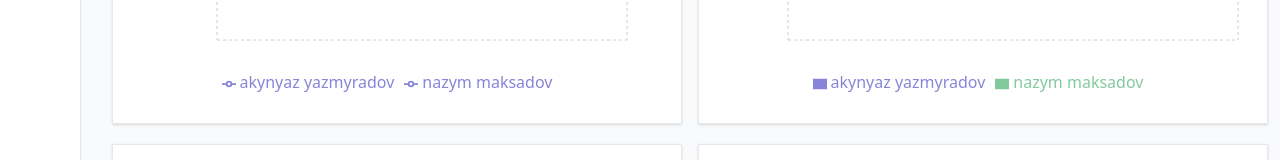
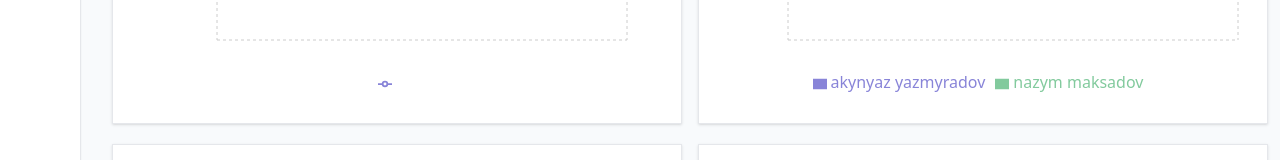
Before and after one commit to Selimmyrat/dashboard, a React (Vite) app: page / in a window 1280 px wide. Shown: the part 395-555 px from the top of the page. Built offline with nearby package versions, Linux system fonts and the light colour scheme; no server answers.

Commit message:
dashboard

```diff
--- a/src/pages/dashboard/index.jsx
+++ b/src/pages/dashboard/index.jsx
@@ -38,24 +38,27 @@ export default function Dashboard() {
             obj[sprint] = [];
           }
           obj[sprint].push(sprints);
-
           const sprintChartData = [];
           Object.entries(obj).map(([key, value]) => {
             const chartObj = {};
             chartObj.sprint = key;
             value.map((item) => {
-              const member = item.team_member;
-              chartObj[member] = item.closed_points;
-              chartObj.fwl_number = item.fwl_number;
+              const members = item.content.sprint.contributors;
+              const membersClosedPts = {};
+              Object.entries(members).map(([k, val]) => {
+                membersClosedPts[k] = val.closed_pts;
+              });
+              chartObj.fwl_number = item.fwl;
+              chartObj.members = membersClosedPts
             });
             sprintChartData.push(chartObj);
-          })
+          });
           setTest(sprintChartData);
+          console.log(sprintChartData);
         });
-        // console.log("new", obj);
       });
-    }, []);
-    console.log(test)
+  }, []);
+  console.log("test", test);
 
   useEffect(() => {
     fetch("https://pb.mekdep.org/api/collections/team_sprint_statistic/records")
@@ -198,7 +201,7 @@ export default function Dashboard() {
               <LineChart
                 width={500}
                 height={300}
-                data={filterSprint}
+                data={test}
                 margin={{
                   top: 5,
                   right: 30,
@@ -207,23 +210,26 @@ export default function Dashboard() {
                 }}
               >
                 <CartesianGrid strokeDasharray="3 3" />
-                <XAxis dataKey="sprint" />
+                <XAxis dataKey='sprint' />
                 <YAxis />
                 <Tooltip />
                 <Legend />
+               {
+
+               }
                 <Line
                   type="monotone"
-                  dataKey="akynyaz yazmyradov"
+                  dataKey=''
                   stroke="#8884d8"
                   activeDot={{ r: 8 }}
                 />
 
-                <Line
+                {/* <Line
                   type="monotone"
                   dataKey="nazym maksadov"
                   stroke="#8884d8"
                   activeDot={{ r: 8 }}
-                />
+                /> */}
               </LineChart>
             </ResponsiveContainer>
           </CardContent>
```
